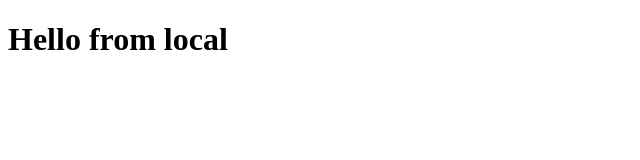
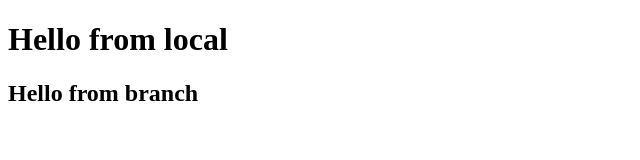
Before and after one commit to thecheekypenguin/gitpractice, a plain HTML site: page index.html in a window 1280 px wide. Shown: the whole page, without its empty margins (0-640 px from the left). Drawn offline with Linux system fonts and the light colour scheme.

Commit message:
Changes made to index.html

```diff
--- a/index.html
+++ b/index.html
@@ -8,5 +8,6 @@
 </head>
 <body>
     <h1>Hello from local</h1>
+    <h2>Hello from branch</h2>
 </body>
 </html>
```
